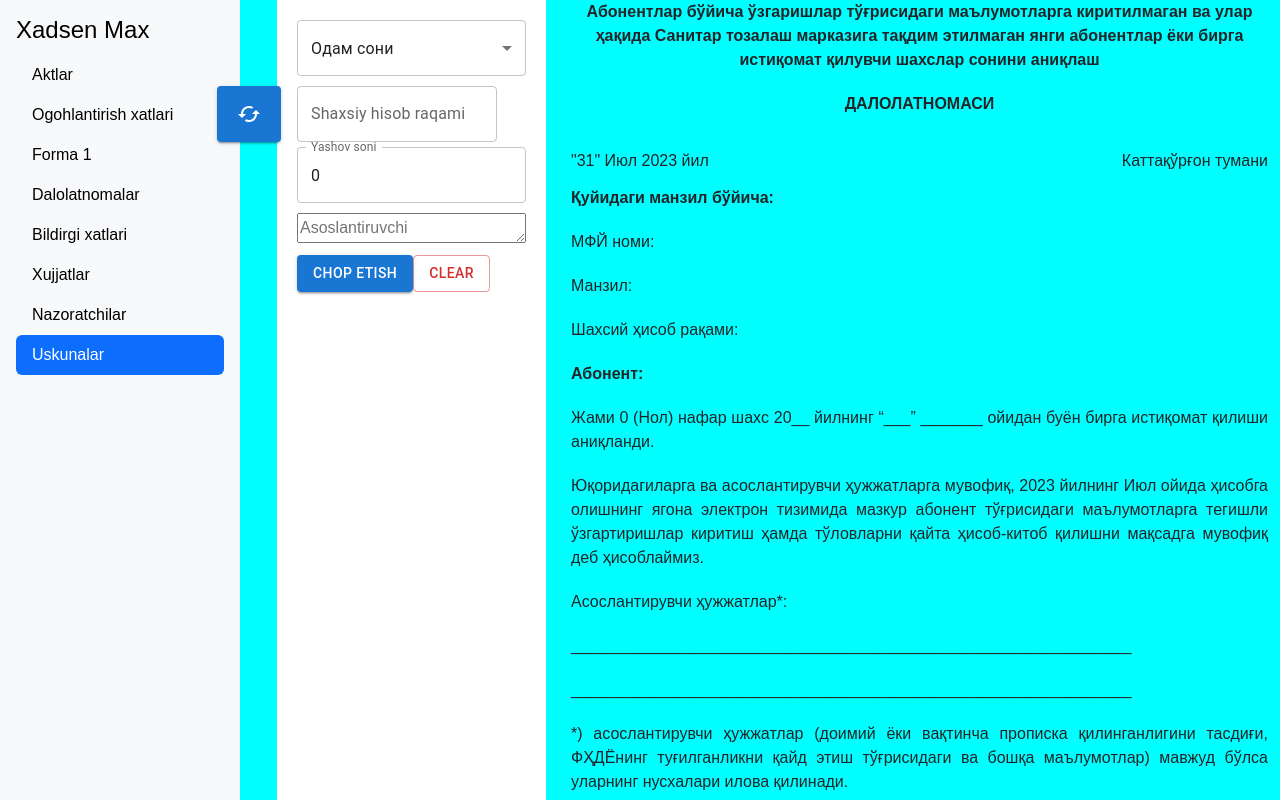
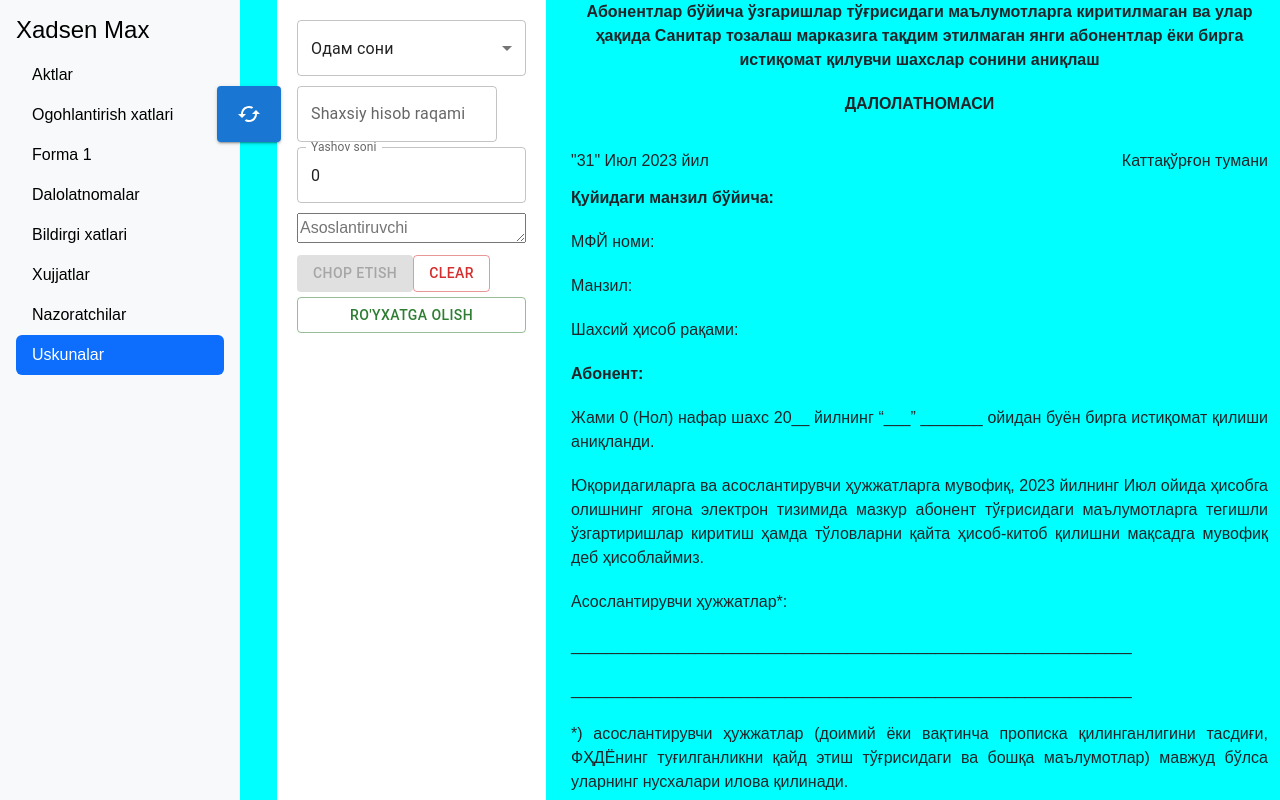
Before and after one commit to Shamshod-Nematullayev/sud_akt_client, a React (Create React App) app: page /createDalolatnoma in a window 1280 px wide. Shown: the top 800 px of the page. Built offline with nearby package versions, Linux system fonts and the light colour scheme; the HTML template or start-up script is replaced by a standard one.

Commit message:
afekfengf

```diff
--- a/src/pages/CreateDalolatnoma.jsx
+++ b/src/pages/CreateDalolatnoma.jsx
@@ -17,6 +17,7 @@ import {
 } from "@mui/material";
 import CachedIcon from "@mui/icons-material/Cached";
 import styled, { createGlobalStyle } from "styled-components";
+import { useEffect } from "react";
 
 const SpecialPageStyle = createGlobalStyle`
   @page {
@@ -50,6 +51,9 @@ const CreateDalolatnoma = () => {
   const [aniqlanganYashovchiSoni, setAniqlanganYashovchiSoni] = useState(0);
   const [ikkilamchiKod, setIkkilamchiKod] = useState("");
   const [documentType, setDocumentType] = useState("odam_soni"); // odam_soni, dvaynik, viza
+  const [printButtonDisabled, setPrintButtonDisabled] = useState(false);
+  const [arizaData, setArizaData] = useState({});
+
   const oylar = [
     "Январ",
     "Февраль",
@@ -80,20 +84,45 @@ const CreateDalolatnoma = () => {
     "Ўн икки",
   ];
 
+  async function createNewAriza() {
+    if (!(await getAbonentData(licshet))) return;
+    if (documentType == "odam_soni") {
+      setPrintButtonDisabled(false);
+      return toast.error(
+        "Hozircha odam soni o'zgartirish dalolatnomasi. Uchun bu funksiya yo'q"
+      );
+    } else if (documentType == "dvaynik") {
+      const respond = await axios.post(`${API.host}/api/arizalar/create`, {
+        asosiy_licshet: licshet,
+        ikkilamchi_licshet: ikkilamchiKod,
+        sana: Date.now(),
+        document_type: "dvaynik",
+        licshet: licshet,
+      });
+      if (!respond.data.ok) return toast.error(respond.data.message);
+      setArizaData(respond.data.ariza);
+    }
+  }
+  useEffect(() => {
+    setPrintButtonDisabled(true);
+  }, [documentType]);
+
   async function getAbonentData(licshet) {
     try {
       setIsLoading(true);
       let respond2;
       if (!licshet) {
         setIsLoading(false);
-        return toast.error(`Kod o'rni bo'sh`);
+        toast.error(`Kod o'rni bo'sh`);
+        return false;
       }
       const respond = await axios.get(
         `${API.host}/api/billing/get-abonent-dxj-by-licshet/${licshet}`
       );
       if (!respond.data.ok) {
         setIsLoading(false);
-        return toast.error(respond.data.message);
+        toast.error(respond.data.message);
+        return false;
       }
       const mfy_data = await axios.get(
         `${API.host}/api/billing/get-mfy-by-id/${respond.data.abonentData.mahallas_id}`
@@ -103,14 +132,16 @@ const CreateDalolatnoma = () => {
       if (documentType == "dvaynik") {
         if (!ikkilamchiKod) {
           setIsLoading(false);
-          return toast.error(`Ikkilamchi kod o'rni bo'sh`);
+          toast.error(`Ikkilamchi kod o'rni bo'sh`);
+          return false;
         }
         respond2 = await axios.get(
           `${API.host}/api/billing/get-abonent-dxj-by-licshet/${ikkilamchiKod}`
         );
         if (!respond2.data.ok) {
           setIsLoading(false);
-          return toast.error(respond.data.message);
+          toast.error(respond.data.message);
+          return false;
         }
         setAbonentData2(respond2.data.abonentData);
 
@@ -124,6 +155,7 @@ const CreateDalolatnoma = () => {
           setMahalla2(mfy_data.data.data);
         }
       }
+      return true;
       setIsLoading(false);
     } catch (error) {
       console.error(error);
@@ -212,7 +244,11 @@ const CreateDalolatnoma = () => {
           <div style={{ display: "flex" }}>
             <ReactToPrint
               content={() => componentRef.current}
-              trigger={() => <Button variant="contained">Chop etish</Button>}
+              trigger={() => (
+                <Button disabled={printButtonDisabled} variant="contained">
+                  Chop etish
+                </Button>
+              )}
             />
             <Button
               variant="outlined"
@@ -228,6 +264,15 @@ const CreateDalolatnoma = () => {
               Clear
             </Button>
           </div>
+          <Button
+            style={{ margin: "5px 0" }}
+            variant="outlined"
+            color="success"
+            fullWidth
+            onClick={createNewAriza}
+          >
+            Ro'yxatga olish
+          </Button>
         </div>
         {documentType === "odam_soni" ? (
           <div id="print" ref={componentRef}>
```
